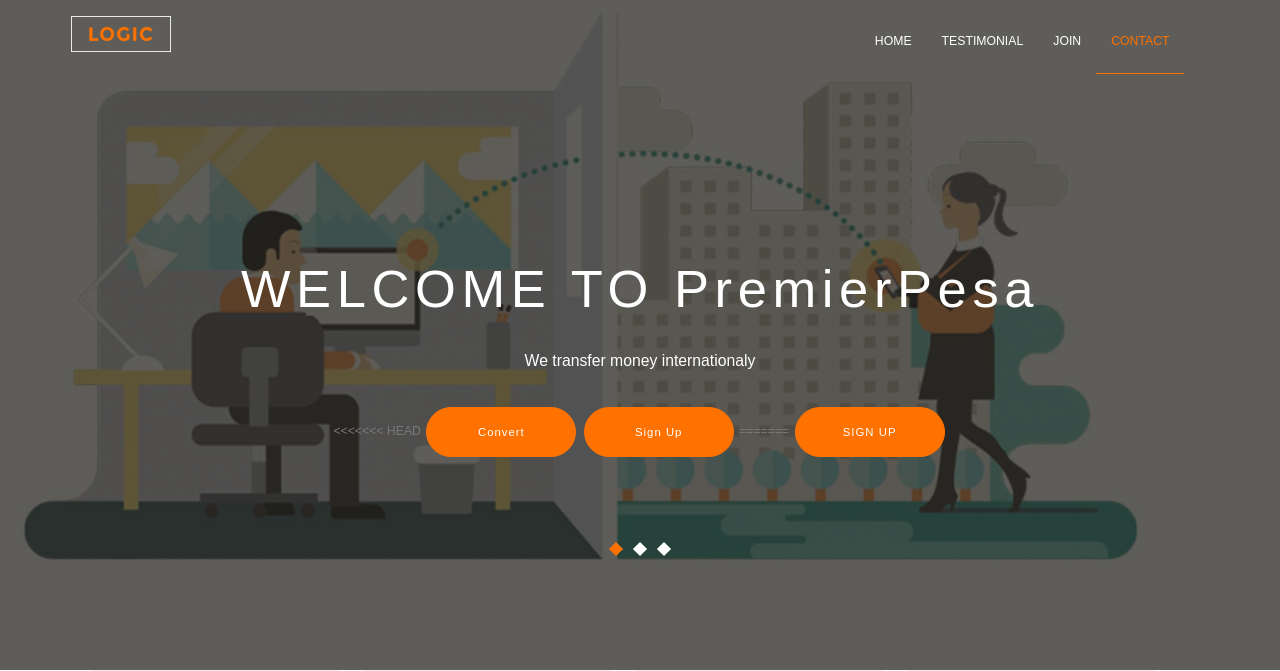
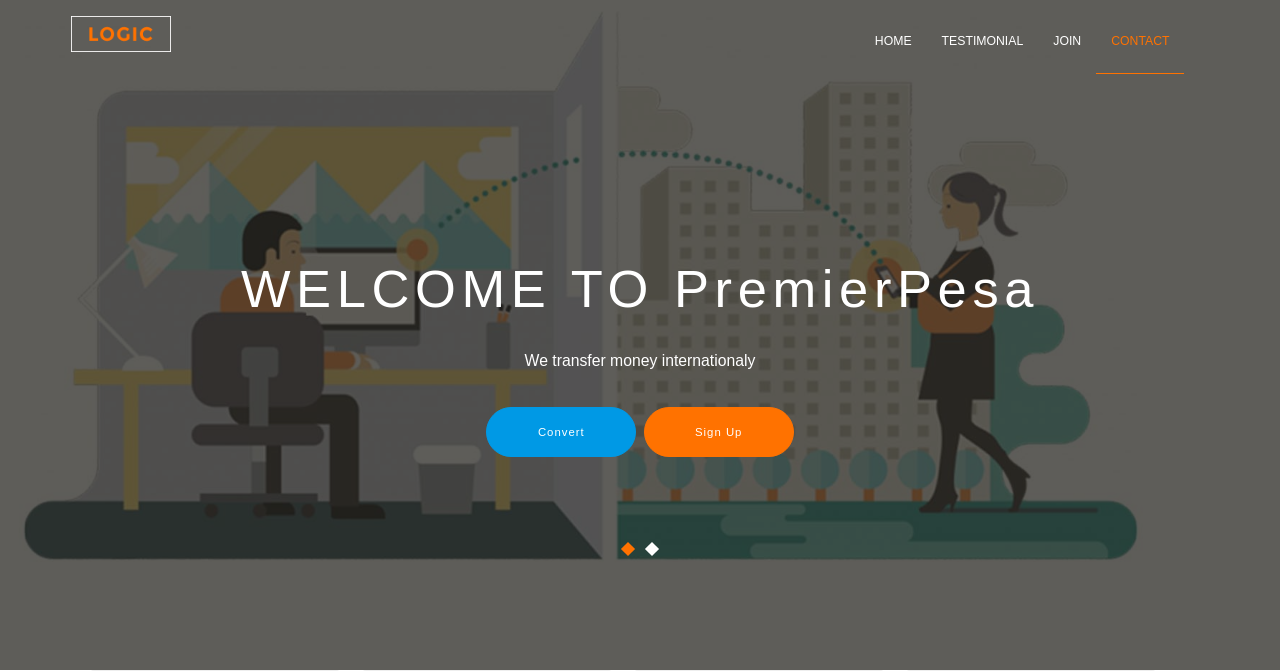
Before and after one commit to njerucyrus/kenyapesa, a PHP site: page /base.php in a window 1280 px wide. Shown: the top 671 px of the page. Run offline with PHP 8.4, Linux system fonts and the light colour scheme; some web fonts are replaced.

Commit message:
addd styles to btn

```diff
--- a/home.inc.php
+++ b/home.inc.php
@@ -16,11 +16,8 @@
                             <h1>WELCOME TO PremierPesa</h1>
                             <p>We transfer money internationaly</p>
                             <div class="home_btn">
-<<<<<<< HEAD
-                                <a href="#convert" class="btn btn-primary">Convert </a>
+                                <a href="#convert" class="btn btn-primary" style="background-color: #0099e5; border-color: #0099e5;">Convert </a>
                                 <a href="#signup" class="btn btn-primary">Sign Up</a>
-=======
-                                <a href="" class="btn btn-primary" style="border-radius: 25px; margin: 2px;">SIGN UP</a>
                             </div>
 
                         </div>
@@ -30,17 +27,7 @@
                             <h1>Its fast reliable and efficient</h1>
                             <p>One of a kind</p>
                             <div class="home_btn">
-                                <a href="" class="btn btn-primary">LEARN MORE</a>
-                            </div>
-
-                        </div>
-                    </div>
-                    <div class="single_home_slider">
-                        <div class="main_home wow fadeInUp" data-wow-duration="700ms">
-                            <h1>WELCOME TO KENYAPESA </h1>
-                            <p>INSTANT PAYPAL TO MPESA WITHDRAW SERVICES IN KENYA</p>
-                            <div class="home_btn">
-                                <a href="#convert" class="btn btn-primary">Convert </a>
+                                <a href="#convert" class="btn btn-primary" style="background-color: #0099e5; border-color: #0099e5;">Convert </a>
                                 <a href="#signup" class="btn btn-primary">Sign Up</a>
                             </div>
 
```
